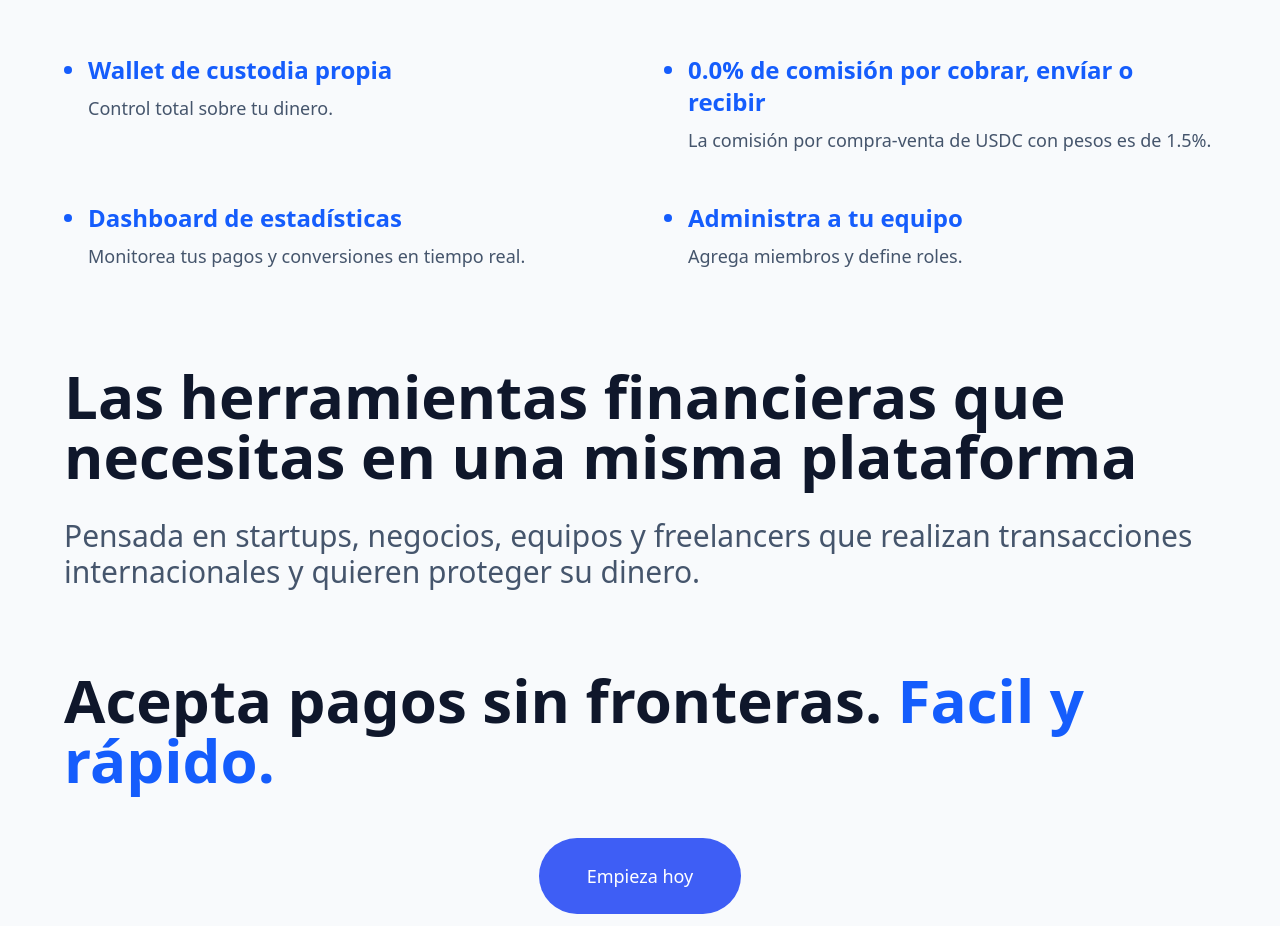
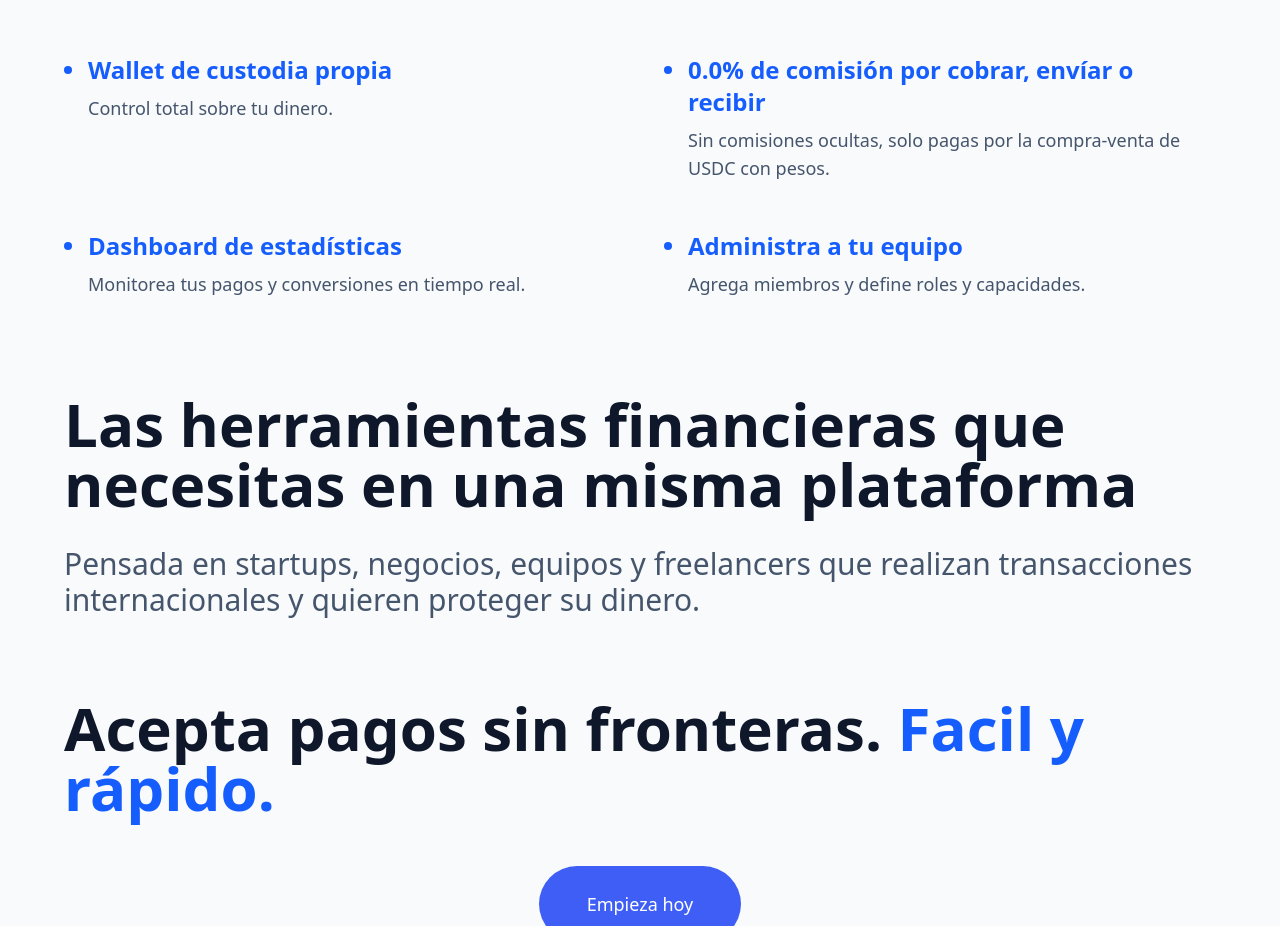
Before and after one commit to Crypto-Bros-Labs/FlowFi-Pay, a React (Vite) app: page / in a window 1280 px wide. Shown: the part 2160-3086 px from the top of the page. Built offline with nearby package versions, Linux system fonts and the light colour scheme; no server answers.

Commit message:
Update descriptions for landing page features

```diff
--- a/src/shared/pages/LandingPage.tsx
+++ b/src/shared/pages/LandingPage.tsx
@@ -54,7 +54,7 @@ const LandingPage: React.FC = () => {
         },
         {
             title: "0.0% de comisión por cobrar, envíar o recibir",
-            description: "La comisión por compra-venta de USDC con pesos es de 1.5%."
+            description: "Sin comisiones ocultas, solo pagas por la compra-venta de USDC con pesos."
         },
         {
             title: "Dashboard de estadísticas",
@@ -62,7 +62,7 @@ const LandingPage: React.FC = () => {
         },
         {
             title: "Administra a tu equipo",
-            description: "Agrega miembros y define roles."
+            description: "Agrega miembros y define roles y capacidades."
         }
     ];
 
```
